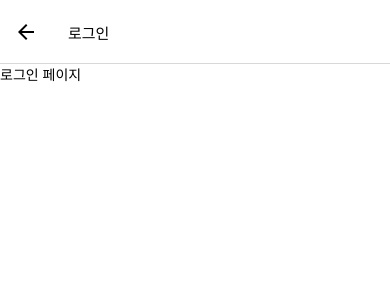
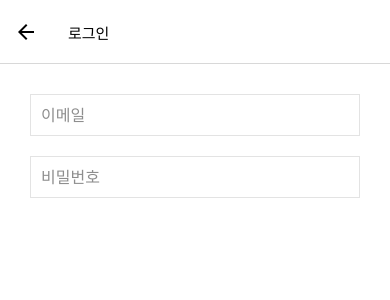
Before and after one commit to gehenna-yang/study_reactnative, a React Native app: screen /Login in a window 390 px wide. Shown: the top 300 px of the page. Built offline with nearby package versions, Linux system fonts and the light colour scheme.

Commit message:
custom inputfield add

```diff
--- /dev/null
+++ b/src/components/InputField.tsx
@@ -0,0 +1,83 @@
+import React, {useRef} from 'react';
+import {
+  Dimensions,
+  Pressable,
+  StyleSheet,
+  Text,
+  TextInput,
+  TextInputProps,
+  View,
+} from 'react-native';
+import {colors} from '../constants';
+
+interface InputFieldProps extends TextInputProps {
+  disabled?: boolean;
+  error?: string;
+  touched?: boolean;
+}
+
+const deviceHeight = Dimensions.get('screen').height;
+
+function InputField({
+  disabled = false,
+  touched,
+  error,
+  ...props
+}: InputFieldProps) {
+  const innerRef = useRef<TextInput | null>(null);
+
+  const handlePressInput = () => {
+    innerRef.current?.focus();
+  };
+
+  return (
+    <Pressable onPress={handlePressInput}>
+      <View
+        style={[
+          styles.container,
+          disabled && styles.disabled,
+          touched && Boolean(error) && styles.inputError,
+        ]}>
+        <TextInput
+          ref={innerRef}
+          editable={!disabled}
+          placeholderTextColor={colors.GRAY_500}
+          style={[styles.input, disabled && styles.disabled]}
+          autoCapitalize="none"
+          autoCorrect={false}
+          spellCheck={false}
+          {...props}
+        />
+        {touched && Boolean(error) && <Text style={styles.error}>{error}</Text>}
+      </View>
+    </Pressable>
+  );
+}
+
+const styles = StyleSheet.create({
+  container: {
+    borderWidth: 1,
+    borderColor: colors.GRAY_200,
+    padding: deviceHeight > 700 ? 15 : 10,
+  },
+  input: {
+    fontSize: 16,
+    color: colors.BLACK,
+    padding: 0,
+  },
+  disabled: {
+    backgroundColor: colors.GRAY_200,
+    color: colors.GRAY_700,
+  },
+  inputError: {
+    borderWidth: 1,
+    borderColor: colors.RED_300,
+  },
+  error: {
+    color: colors.RED_500,
+    fontSize: 12,
+    paddingTop: 5,
+  },
+});
+
+export default InputField;
--- a/src/constants/colors.ts
+++ b/src/constants/colors.ts
@@ -1,6 +1,6 @@
 const colors = {
   WHITE: '#ffffff', // dark mode black color
-  BLACK: '#161616', // dark mode white color
+  BLACK: '#000000', // dark mode white color
   PINK_200: '#FAE2E9',
   PINK_400: '#EC87A5',
   PINK_500: '#BF5C79',
@@ -16,6 +16,7 @@
   DM_GRAY_100: '#202124',
   DM_GRAY_200: '#3C4043',
   DM_GRAY_300: '#5E5E5E',
+  DM_WHITE: '#161616',
 };
 
 export {colors};
--- a/src/navigations/stack/AuthStackNavigator.tsx
+++ b/src/navigations/stack/AuthStackNavigator.tsx
@@ -34,7 +34,7 @@
         name={authNavigation.AUTH_HOME}
         component={AuthHomeScreen}
         options={{
-          headerTitle: '',
+          headerTitle: ' ',
           headerShown: false,
         }}
       />
--- a/src/screen/auth/LoginScreen.tsx
+++ b/src/screen/auth/LoginScreen.tsx
@@ -1,17 +1,65 @@
-import React from 'react';
-import {StyleSheet, Text, View} from 'react-native';
+import React, {useState} from 'react';
+import {StyleSheet, View} from 'react-native';
 import {SafeAreaView} from 'react-native-safe-area-context';
+import InputField from '../../components/InputField';
 
 function LoginScreen() {
+  const [values, setValue] = useState({
+    email: '',
+    pwd: '',
+  });
+  const [touched, setTouched] = useState({
+    email: false,
+    pwd: false,
+  });
+
+  const handleChangeText = (name: string, text: string) => {
+    setValue({
+      ...values,
+      [name]: text,
+    });
+  };
+
+  const handleBlur = (name: string) => {
+    setTouched({
+      ...touched,
+      [name]: true,
+    });
+  };
   return (
-    <SafeAreaView>
-      <View>
-        <Text>로그인 페이지</Text>
+    <SafeAreaView style={styles.container}>
+      <View style={styles.inputContainer}>
+        <InputField
+          placeholder="이메일"
+          error={'이메일을 입력하세요'}
+          inputMode="email"
+          touched={touched.email}
+          value={values.email}
+          onChangeText={text => handleChangeText('email', text)}
+          onBlur={() => handleBlur('email')}
+        />
+        <InputField
+          placeholder="비밀번호"
+          error={'비밀번호를 입력하세요'}
+          touched={touched.pwd}
+          secureTextEntry
+          value={values.pwd}
+          onChangeText={text => handleChangeText('pwd', text)}
+          onBlur={() => handleBlur('pwd')}
+        />
       </View>
     </SafeAreaView>
   );
 }
 
-const styles = StyleSheet.create({});
+const styles = StyleSheet.create({
+  container: {
+    flex: 1,
+    margin: 30,
+  },
+  inputContainer: {
+    gap: 20,
+  },
+});
 
 export default LoginScreen;
```
